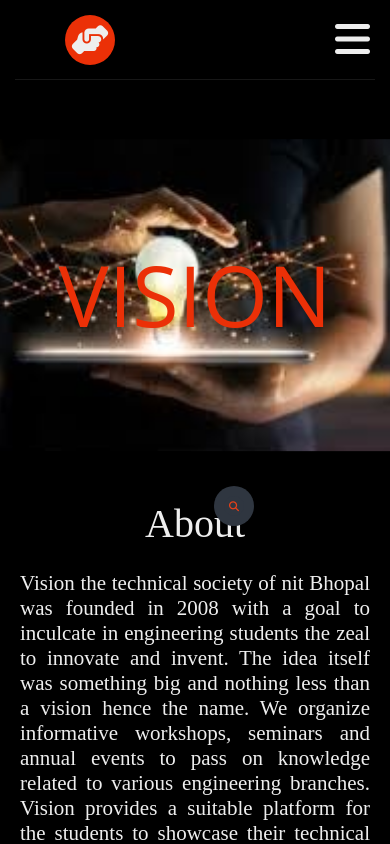
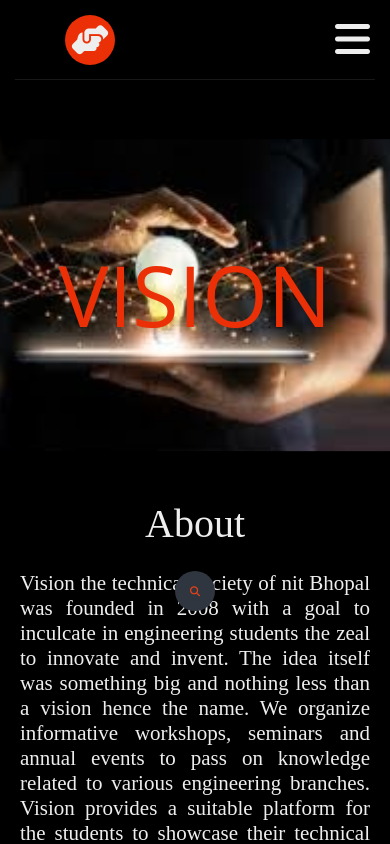
Before and after one commit to himakkshi-17/vision-sponsorship, a plain HTML site: page index.html in a window 390 px wide. Shown: the top 844 px of the page. Drawn offline with Linux system fonts and the light colour scheme.

Commit message:
Update style.css

```diff
--- a/style.css
+++ b/style.css
@@ -614,8 +614,8 @@ li.move-right{
   top: 35%;
 }
 .search-box{
-  top: 60%;
-  left: 60%;
+  top: 70%;
+  left: 50%;
 
 }
    .abt-txt{
```
